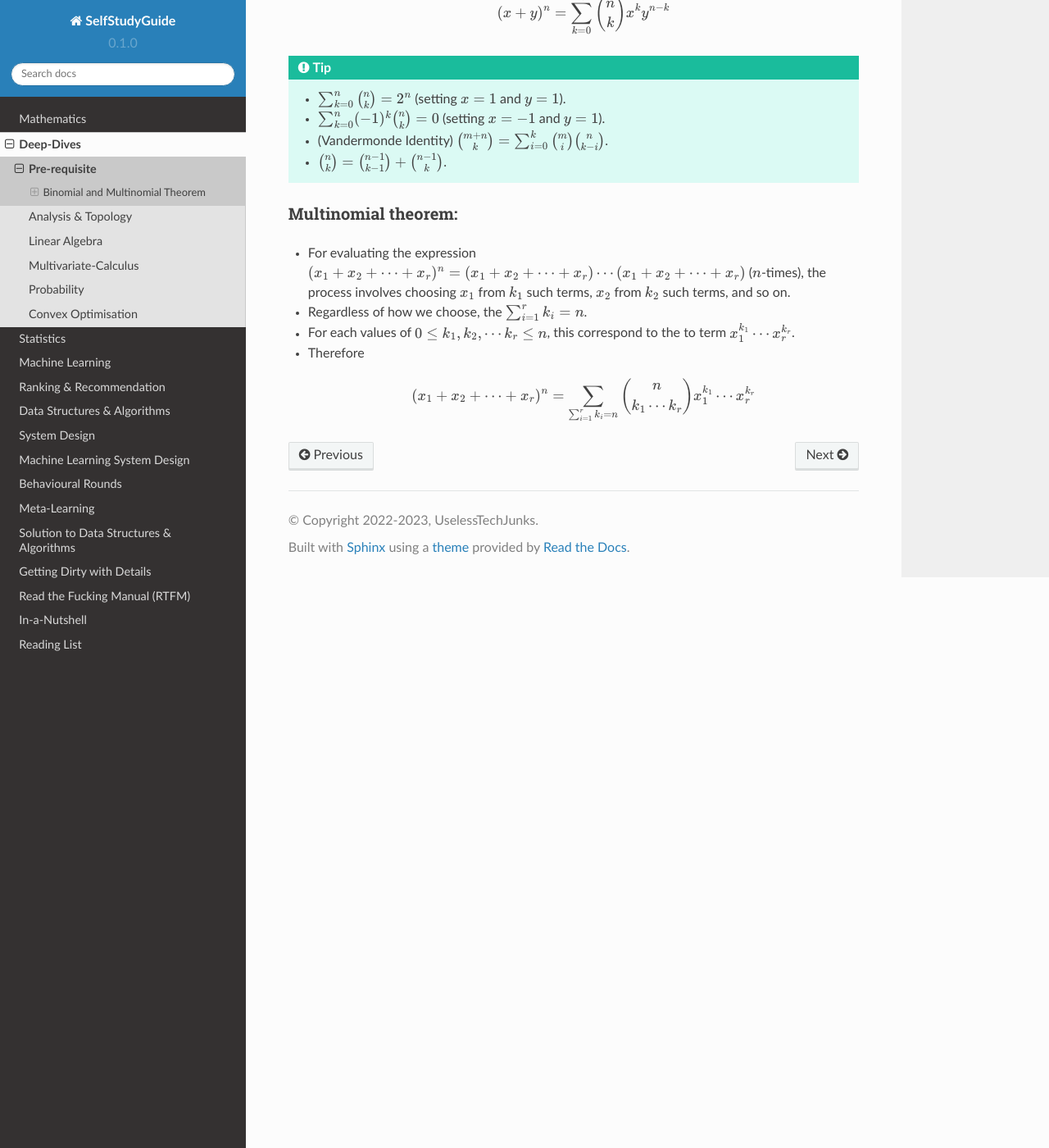
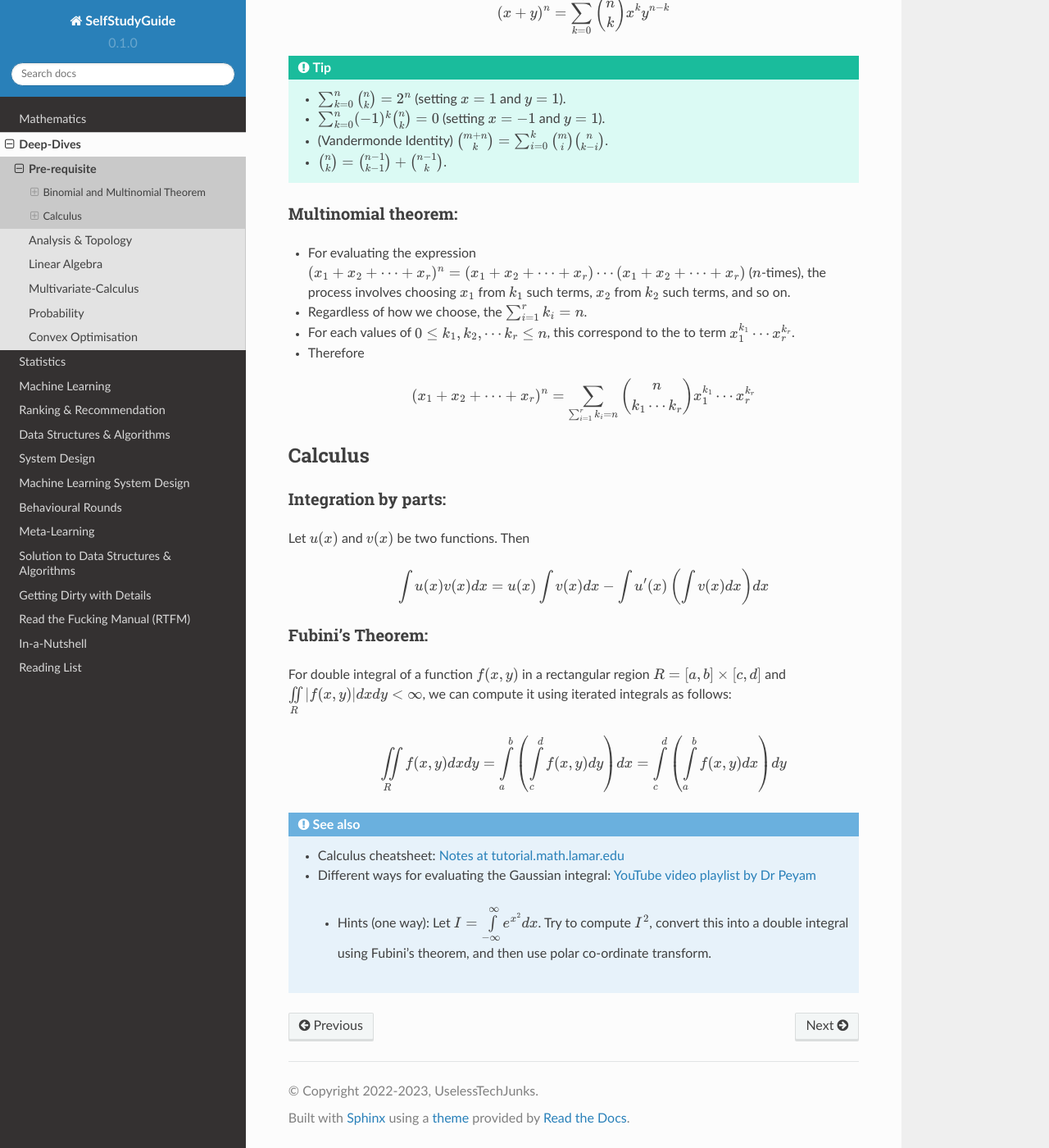
Before and after one commit to uselesstechjunks/leetcode, a Sphinx documentation site: the page built from docs/source/math/prereq.rst, in a window 1280 px wide and 1400 px high, scrolled down 859 px. Shown: the whole window at 82% size. Built offline with Sphinx 7.4.7 and the Read the Docs theme 2.0.0, drawn with Linux system fonts in a browser that asks for light colours.

Commit message:
Update prereq.rst (#81)
* Update prereq.rst

* Update prereq.rst

* Update prereq.rst

* Update prereq.rst

* Update prereq.rst

* Update prereq.rst

* Update prereq.rst

* Update prereq.rst

```diff
--- a/docs/source/math/prereq.rst
+++ b/docs/source/math/prereq.rst
@@ -39,3 +39,24 @@ Multinomial theorem:
 
   .. math::
    (x_1+x_2+\cdots+x_r)^n=\sum_{\sum_{i=1}^r k_i=n} {n\choose k_1\cdots k_r} x_1^{k_1}\cdots x_r^{k_r}
+
+Calculus
+==============================================
+
+Integration by parts:
+-------------------------------
+Let :math:`u(x)` and :math:`v(x)` be two functions. Then
+
+ .. math:: \int u(x)v(x) dx = u(x)\int v(x) dx −\int u'(x) \left(\int v(x) dx\right) dx
+
+Fubini's Theorem:
+-------------------------------
+For double integral of a function :math:`f(x,y)` in a rectangular region :math:`R=[a,b]\times [c,d]` and :math:`\iint\limits_{R} \left|f(x,y)\right|dx dy<\infty`, we can compute it using iterated integrals as follows:
+
+ .. math:: \iint\limits_{R} f(x,y)dx dy=\int\limits_a^b \left(\int\limits_c^d f(x,y)dy\right)dx=\int\limits_c^d \left(\int\limits_a^b f(x,y)dx\right)dy
+
+.. seealso::
+ * Calculus cheatsheet: `Notes at tutorial.math.lamar.edu <https://tutorial.math.lamar.edu/pdf/calculus_cheat_sheet_all.pdf>`_
+ * Different ways for evaluating the Gaussian integral: `YouTube video playlist by Dr Peyam <https://www.youtube.com/watch?v=HcneBkidSDQ&list=PLJb1qAQIrmmCgLyHWMXGZnioRHLqOk2bW>`_
+
+  * Hints (one way): Let :math:`I=\int\limits_{-\infty}^\infty e^{x^2}dx`. Try to compute :math:`I^2`, convert this into a double integral using Fubini's theorem, and then use polar co-ordinate transform.
```
